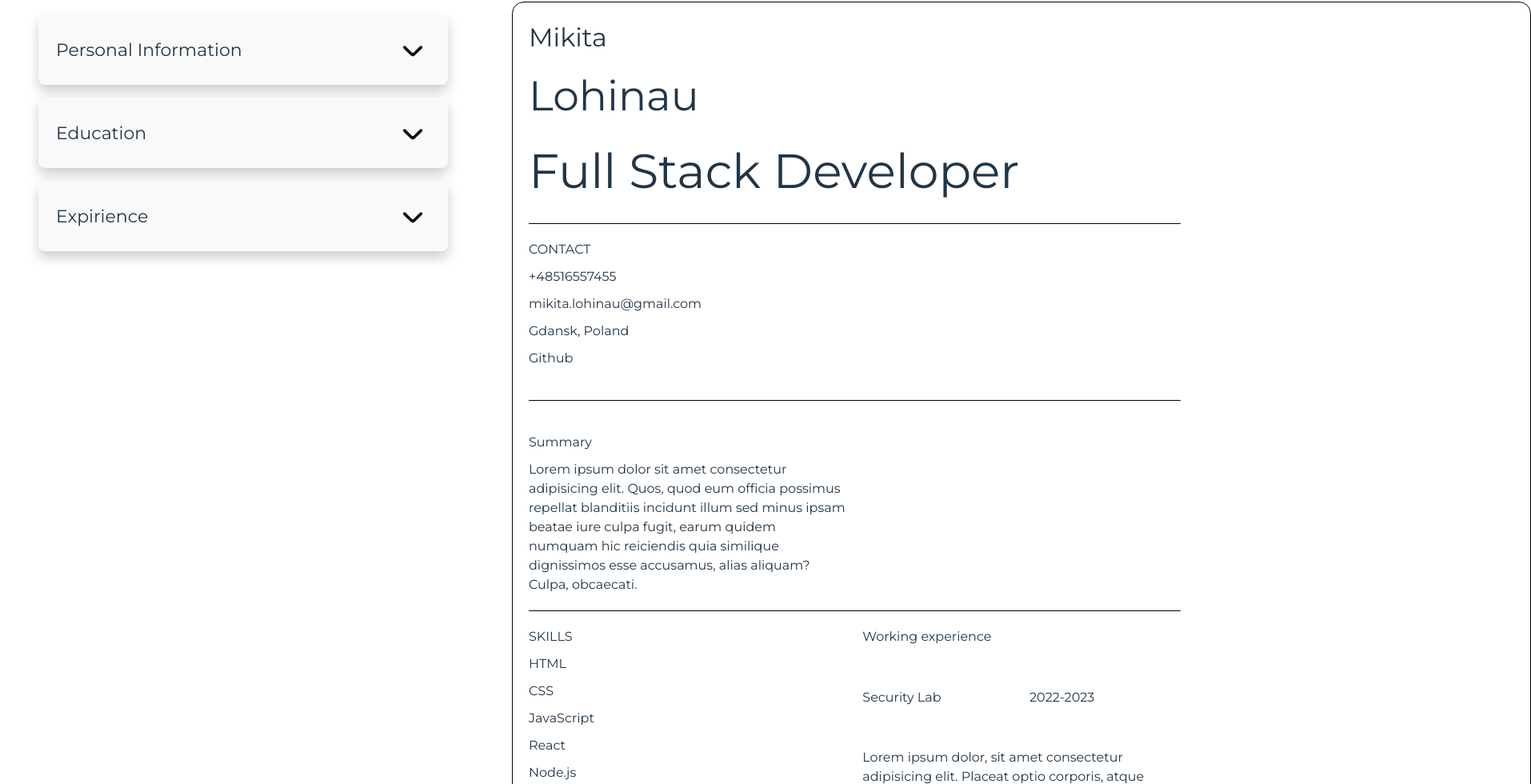
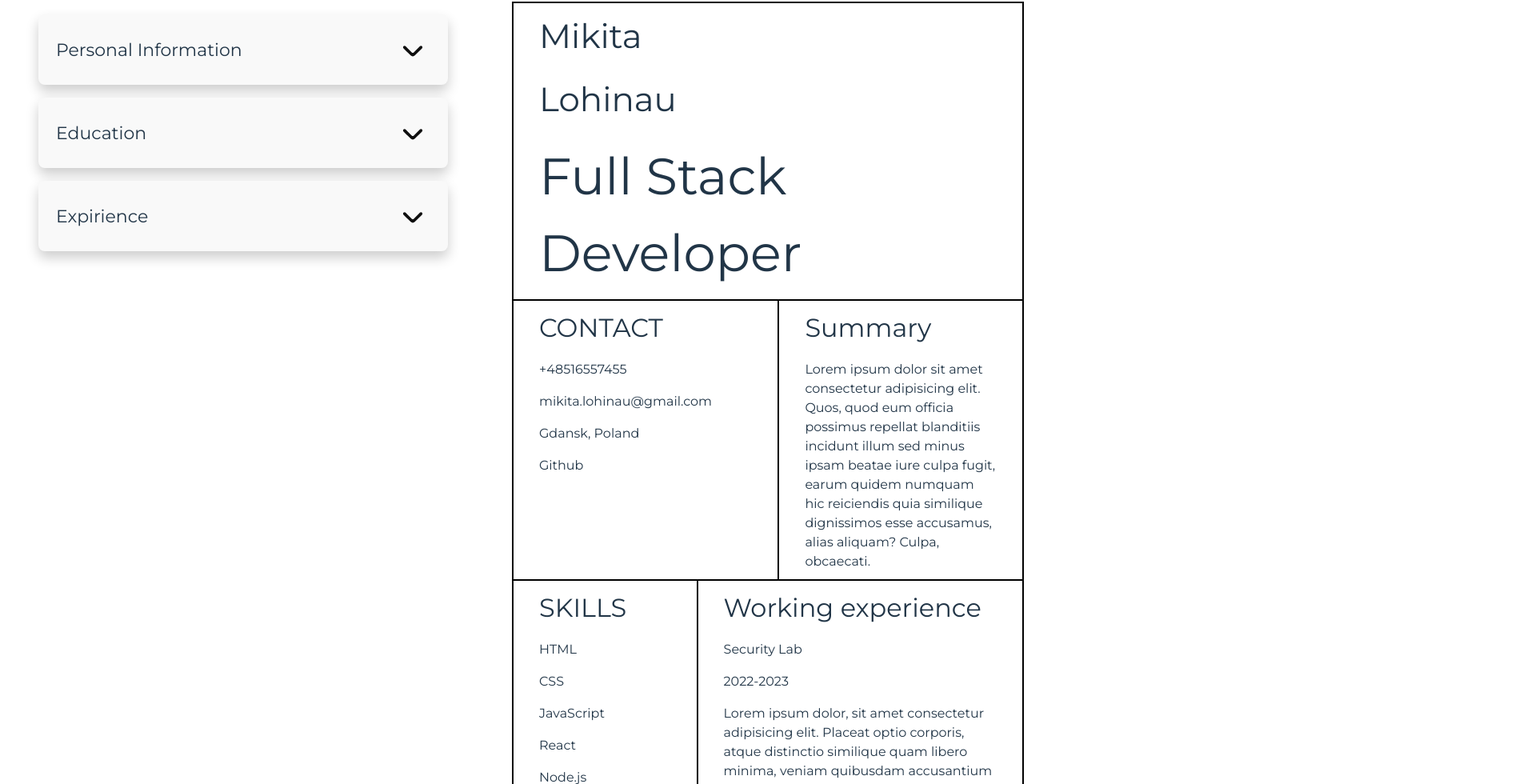
Before and after one commit to probably-kit/cv-app, a React app: page / in a window 1280 px wide. Shown: the part 86-1066 px from the top of the page at 80% size, 1914 px wide, since content can reach past the window. Built offline with nearby package versions, Linux system fonts and the light colour scheme; the HTML template or start-up script is replaced by a standard one.

Commit message:
Create grid

```diff
--- a/src/Content.css
+++ b/src/Content.css
@@ -6,51 +6,56 @@
 
 .content {
   display: grid; /* Use grid layout */
-  grid-template-columns: repeat(auto-fill, minmax(300px, 1fr)); /* Adaptive columns */
-  gap: 20px; /* Space between grid items */
-  width: 77em;
+  grid-template-columns: repeat(5,1fr);
   border: 1px solid black;
-  border-radius: 15px;
-  padding: 20px; /* Padding inside the content area */
 }
 
-.container {
-  display: grid;
-  grid-template-rows: auto; /* Rows adjust to content */
-  gap: 10px; /* Space between grid items */
+.content-item{
+  border: 1px solid black;
+  display: flex;
+  flex-direction: column;
+  /* justify-content: space-around; */
+   align-items: flex-start;
+  padding: 10px;
+  padding-inline: 2em;
+  gap: 1em;
+
 }
 
-.row {
-  display: grid;
-  grid-template-columns: repeat(2, 1fr); /* Two columns of equal width */
-  gap: 20px; /* Space between grid items */
+
+.span-5{
+  grid-column: span 5
 }
 
-.personal-info, .line, .skills, .experience {
-  grid-column: span 2; /* These items span across all columns */
+.span-2{
+  grid-column: span 2
 }
 
-.name, .surname, .position {
-  font-size: 32px;
-  font-weight: 400;
+.span-3{
+  grid-column: span 3
 }
 
-.surname {
-  font-size: 52px;
+.span-4{
+  grid-column: span 4
 }
 
-.position {
-  font-size: 60px;
+p{
+  text-align: left;;
 }
 
-.line {
-  grid-column: span 2; /* Ensure lines span across all available columns */
-  width: 100%;
-  height: 1px;
-  background-color: black;
-  margin: 20px 0;
+
+.name{
+  font-weight: 400;
+  font-size: 42px;
 }
 
-p {
-  text-align: start;
+.position{
+  font-weight: 400;
+  font-size: 64px;
 }
+
+
+.title{
+  font-weight: 400;
+  font-size: 32px;
+}
--- a/src/Content.jsx
+++ b/src/Content.jsx
@@ -6,7 +6,6 @@ function Content({ personalInfo, education, experience }) {
     <div>
       <h1>Content</h1>
       <div className='content'>
-        <div className="personal-info">
         {/* {personalInfo.map((item, index) => (
             <div className='personal-info-container' key={index}>
               <p className='name'>{item.Name}</p>
@@ -19,31 +18,24 @@ function Content({ personalInfo, education, experience }) {
               </div>
             </div>
           ))} */}
-          <div className='container'>
+        <div className='content-item span-5'>
           <p className='name'>Mikita</p>
-            <p className='surname'>Lohinau</p>
+          <p className='name'>Lohinau</p>
           <p className='position'>Full Stack Developer</p>
         </div>
-          <div className='line'></div>
-          <div className='container row'>
-            <div className='container'>
-              <p>CONTACT</p>
+          <div className='content-item span-2'>
+            <p className='title'>CONTACT</p>
             <p>+48516557455</p>
             <p>mikita.lohinau@gmail.com</p>
             <p>Gdansk, Poland</p>
             <p>Github</p>
           </div>
-            <div className='line rotated'></div>
-            <div className='container'>
-              <p>Summary</p>
+          <div className='content-item span-3'>
+            <p className='title'>Summary</p>
             <p>Lorem ipsum dolor sit amet consectetur adipisicing elit. Quos, quod eum officia possimus repellat blanditiis incidunt illum sed minus ipsam beatae iure culpa fugit, earum quidem numquam hic reiciendis quia similique dignissimos esse accusamus, alias aliquam? Culpa, obcaecati.</p>
           </div>
-          </div>
-          <div className='line'></div>
-          <div className='container row'>
-            <div className='container'>
-              <div className="container">
-                <p>SKILLS</p>
+            <div className="content-item">
+              <p className='title'>SKILLS</p>
               <p>HTML</p>
               <p>CSS</p>
               <p>JavaScript</p>
@@ -53,21 +45,17 @@ function Content({ personalInfo, education, experience }) {
               <p>MongoDB</p>
               <p>MySQL</p>
             </div>
-              <div className="container">
-                <p>Education</p>
+          <div className='content-item span-4'>
+            <p className='title'>Working experience</p>
+              <p>Security Lab</p>
+              <p>2022-2023</p>
+            <p>Lorem ipsum dolor, sit amet consectetur adipisicing elit. Placeat optio corporis, atque distinctio similique quam libero minima, veniam quibusdam accusantium corrupti ullam quasi quos iste earum amet aspernatur tenetur porro maiores alias soluta eum neque? Vitae possimus nemo magni provident ad sed earum eius sint illo! Vero, aliquam. Odit placeat delectus sapiente magni laudantium accusamus deleniti, commodi qui mollitia nobis eum temporibus culpa at doloremque.</p>
+          </div>
+          <div className="content-item">
+              <p className='title'>Education</p>
               <p>Belarusian State University of Informatics and Radioelectronics</p>
               <p>Software Engeneer</p>
               <p>2020-2023</p>
-              </div>
-            </div>
-            <div className='container'>
-              <p>Working experience</p>
-              <div className='container row'>
-                <p>Security Lab</p>
-                <p>2022-2023</p>
-              </div>
-              <p>Lorem ipsum dolor, sit amet consectetur adipisicing elit. Placeat optio corporis, atque distinctio similique quam libero minima, veniam quibusdam accusantium corrupti ullam quasi quos iste earum amet aspernatur tenetur porro maiores alias soluta eum neque? Vitae possimus nemo magni provident ad sed earum eius sint illo! Vero, aliquam. Odit placeat delectus sapiente magni laudantium accusamus deleniti, commodi qui mollitia nobis eum temporibus culpa at doloremque.</p>
-            </div>
             </div>
       </div>
       {/* <div className="experience">
@@ -100,7 +88,6 @@ function Content({ personalInfo, education, experience }) {
           ))}
          </div> */}
     </div>
-    </div>
   );
 }
 
```
Lines whose indentation alone changed are shown as unchanged.
